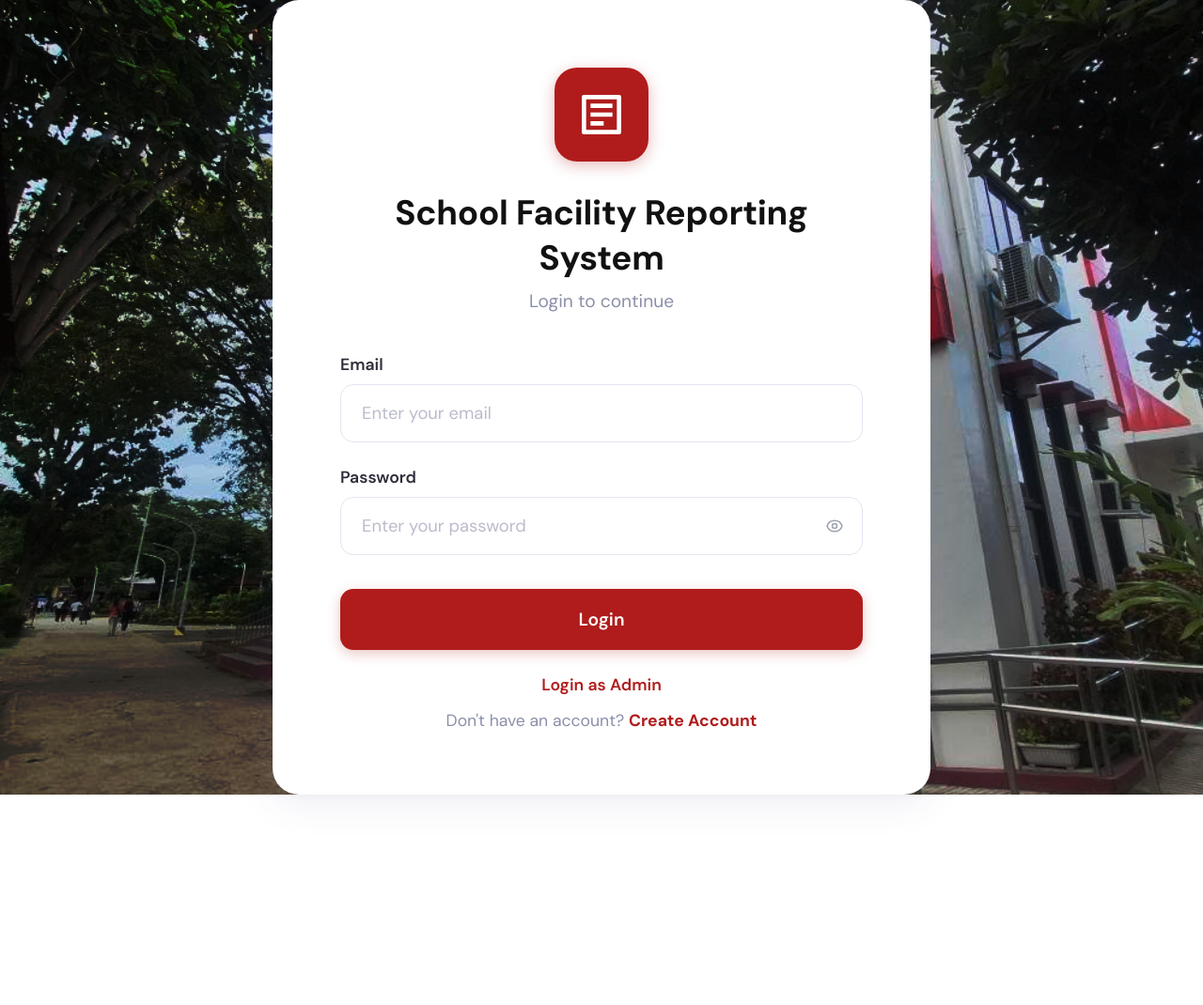
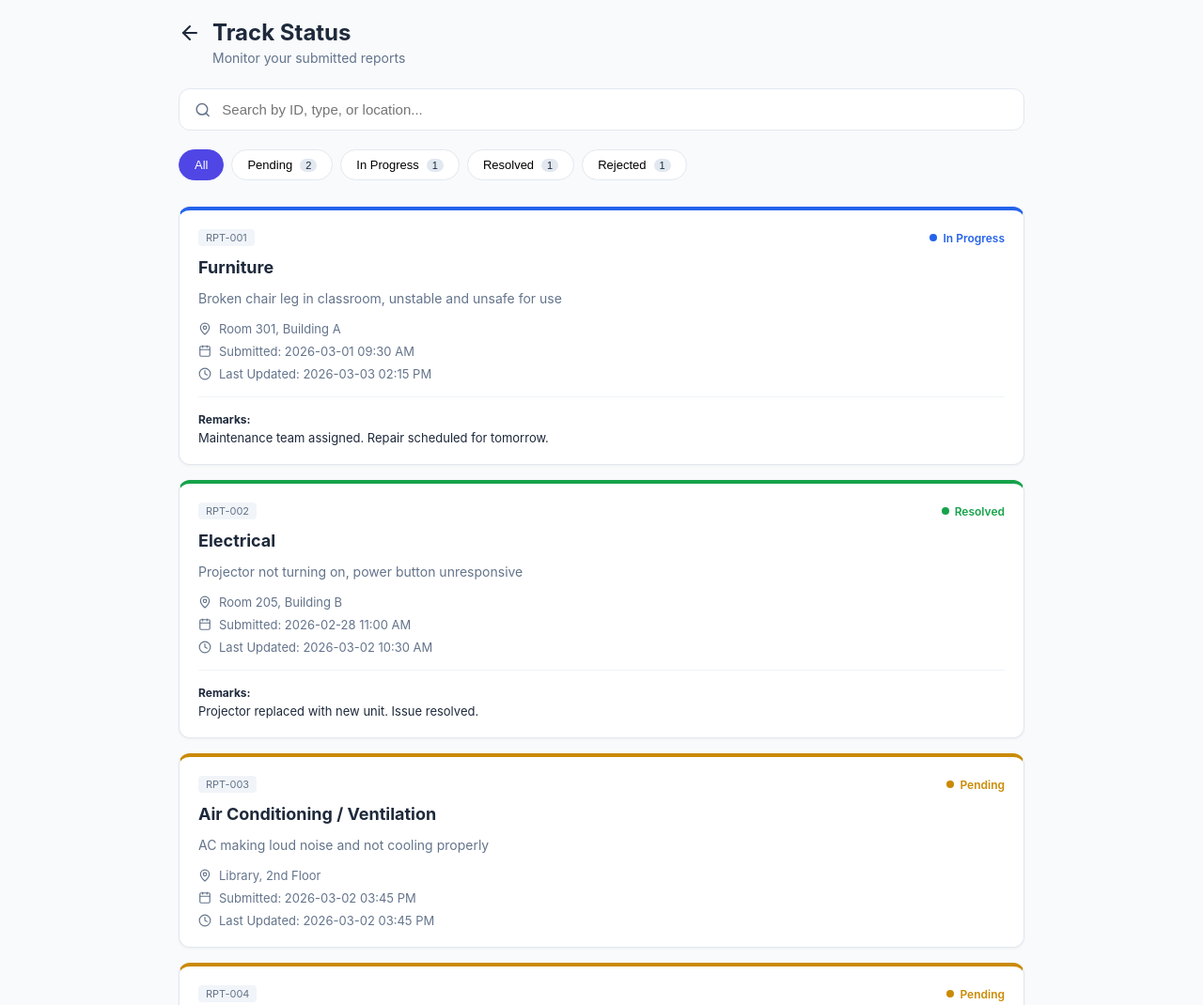
Before and after one commit to Mauve-505/School-Facility-Reporting-System, a plain HTML site: page index.html in a window 1280 px wide. Shown: the top 1070 px of the page at 94% size. Before the commit the page ends 846 px from the top, so only its background shows below. Drawn offline with nearby package versions, Linux system fonts and the light colour scheme.

Commit message:
Add files via upload

```diff
--- a/index.html
+++ b/index.html
@@ -3,47 +3,129 @@
 <head>
     <meta charset="UTF-8">
     <meta name="viewport" content="width=device-width, initial-scale=1.0">
-<title>School Facility Reporting System</title>
+    <title>Track Status Dashboard</title>
     <link rel="stylesheet" href="style.css">
+    <script src="https://unpkg.com/lucide@latest"></script>
 </head>
 <body>
-<div class="card">
-  <div class="icon-wrap">
-    <svg viewBox="0 0 24 24" xmlns="http://www.w3.org/2000/svg">
-      <path d="M4 3h16a1 1 0 0 1 1 1v16a1 1 0 0 1-1 1H4a1 1 0 0 1-1-1V4a1 1 0 0 1 1-1zm1 2v14h14V5H5zm2 2h10v2H7V7zm0 4h10v2H7v-2zm0 4h6v2H7v-2z"/>
-    </svg>
+
+<div class="container">
+    <header>
+        <div class="header-nav">
+            <i data-lucide="arrow-left" class="back-icon"></i>
+            <h1>Track Status</h1>
         </div>
-  <h1>School Facility Reporting System</h1>
-  <p class="subtitle">Login to continue</p>
+        <p>Monitor your submitted reports</p>
+    </header>
 
-  <div class="form">
-    <div class="field">
-      <label for="email">Email</label>
-      <input type="email" id="email" placeholder="Enter your email">
+    <div class="search-container">
+        <i data-lucide="search" class="icon-muted"></i>
+        <input type="text" id="searchInput" placeholder="Search by ID, type, or location...">
     </div>
-    <div class="field">
-      <label for="password">Password</label>
-      <div class="password-wrap">
-        <input type="password" id="password" placeholder="Enter your password">
-        <button class="eye-btn" onclick="togglePassword()" type="button" aria-label="Toggle password visibility">
-          <svg id="eye-icon" xmlns="http://www.w3.org/2000/svg" width="20" height="20" fill="none" viewBox="0 0 24 24" stroke="currentColor" stroke-width="1.8">
-            <path stroke-linecap="round" stroke-linejoin="round" d="M15 12a3 3 0 11-6 0 3 3 0 016 0z"/>
-            <path stroke-linecap="round" stroke-linejoin="round" d="M2.458 12C3.732 7.943 7.523 5 12 5c4.477 0 8.268 2.943 9.542 7-1.274 4.057-5.065 7-9.542 7-4.477 0-8.268-2.943-9.542-7z"/>
-          </svg>
-        </button>
+
+    <div class="filters" id="filterContainer">
+        <button class="filter-chip active" data-filter="all">All</button>
+        <button class="filter-chip" data-filter="pending">Pending</button>
+        <button class="filter-chip" data-filter="in-progress">In Progress</button>
+        <button class="filter-chip" data-filter="resolved">Resolved</button>
+        <button class="filter-chip" data-filter="rejected">Rejected</button>
     </div>
+
+    <div id="cardList">
+        <div class="card card-blue" data-status="in-progress">
+            <div class="card-content">
+                <div class="card-header">
+                    <span class="id-badge">RPT-001</span>
+                    <span class="status-label status-blue"><span class="dot"></span> In Progress</span>
                 </div>
-    <button class="login-btn" type="button">Login</button>
-    <a class="admin-link">Login as Admin</a>
-    <p class="create-account">Don't have an account? <a href="register/register.html">Create Account</a></p>
+                <h2>Furniture</h2>
+                <p class="description">Broken chair leg in classroom, unstable and unsafe for use</p>
+                <div class="details">
+                    <div class="detail-item"><i data-lucide="map-pin"></i> Room 301, Building A</div>
+                    <div class="detail-item"><i data-lucide="calendar"></i> Submitted: 2026-03-01 09:30 AM</div>
+                    <div class="detail-item"><i data-lucide="clock"></i> Last Updated: 2026-03-03 02:15 PM</div>
+                </div>
+                <div class="remarks-box">
+                    <strong>Remarks:</strong>
+                    <p>Maintenance team assigned. Repair scheduled for tomorrow.</p>
+                </div>
             </div>
         </div>
 
-<script>
-  function togglePassword() {
-    const input = document.getElementById('password');
-    input.type = input.type === 'password' ? 'text' : 'password';
-  }
-</script>
+        <div class="card card-green" data-status="resolved">
+            <div class="card-content">
+                <div class="card-header">
+                    <span class="id-badge">RPT-002</span>
+                    <span class="status-label status-green"><span class="dot"></span> Resolved</span>
+                </div>
+                <h2>Electrical</h2>
+                <p class="description">Projector not turning on, power button unresponsive</p>
+                <div class="details">
+                    <div class="detail-item"><i data-lucide="map-pin"></i> Room 205, Building B</div>
+                    <div class="detail-item"><i data-lucide="calendar"></i> Submitted: 2026-02-28 11:00 AM</div>
+                    <div class="detail-item"><i data-lucide="clock"></i> Last Updated: 2026-03-02 10:30 AM</div>
+                </div>
+                <div class="remarks-box">
+                    <strong>Remarks:</strong>
+                    <p>Projector replaced with new unit. Issue resolved.</p>
+                </div>
+            </div>
+        </div>
+
+        <div class="card card-yellow" data-status="pending">
+            <div class="card-content">
+                <div class="card-header">
+                    <span class="id-badge">RPT-003</span>
+                    <span class="status-label status-yellow"><span class="dot"></span> Pending</span>
+                </div>
+                <h2>Air Conditioning / Ventilation</h2>
+                <p class="description">AC making loud noise and not cooling properly</p>
+                <div class="details">
+                    <div class="detail-item"><i data-lucide="map-pin"></i> Library, 2nd Floor</div>
+                    <div class="detail-item"><i data-lucide="calendar"></i> Submitted: 2026-03-02 03:45 PM</div>
+                    <div class="detail-item"><i data-lucide="clock"></i> Last Updated: 2026-03-02 03:45 PM</div>
+                </div>
+            </div>
+        </div>
+
+        <div class="card card-yellow" data-status="pending">
+            <div class="card-content">
+                <div class="card-header">
+                    <span class="id-badge">RPT-004</span>
+                    <span class="status-label status-yellow"><span class="dot"></span> Pending</span>
+                </div>
+                <h2>ICT / Equipment</h2>
+                <p class="description">Computer monitor flickering, possibly hardware issue</p>
+                <div class="details">
+                    <div class="detail-item"><i data-lucide="map-pin"></i> Computer Lab 1</div>
+                    <div class="detail-item"><i data-lucide="calendar"></i> Submitted: 2026-03-04 08:20 AM</div>
+                    <div class="detail-item"><i data-lucide="clock"></i> Last Updated: 2026-03-04 08:20 AM</div>
+                </div>
+            </div>
+        </div>
+
+        <div class="card card-red" data-status="rejected">
+            <div class="card-content">
+                <div class="card-header">
+                    <span class="id-badge">RPT-005</span>
+                    <span class="status-label status-red"><span class="dot"></span> Rejected</span>
+                </div>
+                <h2>Restroom / Sanitation</h2>
+                <p class="description">Toilet not flushing properly, water leaking</p>
+                <div class="details">
+                    <div class="detail-item"><i data-lucide="map-pin"></i> 3rd Floor Restroom, Building C</div>
+                    <div class="detail-item"><i data-lucide="calendar"></i> Submitted: 2026-02-25 01:15 PM</div>
+                    <div class="detail-item"><i data-lucide="clock"></i> Last Updated: 2026-02-26 09:00 AM</div>
+                </div>
+                <div class="remarks-box">
+                    <strong>Remarks:</strong>
+                    <p>Duplicate report. Already being addressed under RPT-002.</p>
+                </div>
+            </div>
+        </div>
+    </div>
+</div>
+
+<script src="script.js"></script>
 </body>
 </html>
--- /dev/null
+++ b/script.js
@@ -0,0 +1,49 @@
+document.addEventListener('DOMContentLoaded', () => {
+    lucide.createIcons();
+
+    const filterButtons = document.querySelectorAll('.filter-chip');
+    const cards = document.querySelectorAll('.card');
+    const searchInput = document.getElementById('searchInput');
+
+    const updateCounters = () => {
+        filterButtons.forEach(button => {
+            const filter = button.getAttribute('data-filter');
+            if (filter === 'all') return;
+
+            const count = document.querySelectorAll(`.card[data-status="${filter}"]`).length;
+            const label = filter.split('-').map(w => w.charAt(0).toUpperCase() + w.slice(1)).join(' ');
+
+            if (count > 0) {
+                button.innerHTML = `${label} <span class="count-badge">${count}</span>`;
+            } else {
+                button.innerHTML = label;
+            }
+        });
+    };
+
+    updateCounters();
+
+    const applyFilters = () => {
+        const query = searchInput.value.toLowerCase();
+        const activeFilter = document.querySelector('.filter-chip.active').getAttribute('data-filter');
+
+        cards.forEach(card => {
+            const status = card.getAttribute('data-status');
+            const content = card.innerText.toLowerCase();
+            const matchesSearch = content.includes(query);
+            const matchesFilter = (activeFilter === 'all' || status === activeFilter);
+
+            card.classList.toggle('hidden', !(matchesSearch && matchesFilter));
+        });
+    };
+
+    searchInput.addEventListener('input', applyFilters);
+
+    filterButtons.forEach(button => {
+        button.addEventListener('click', () => {
+            filterButtons.forEach(btn => btn.classList.remove('active'));
+            button.classList.add('active');
+            applyFilters();
+        });
+    });
+});
--- a/style.css
+++ b/style.css
@@ -1,213 +1,223 @@
-@import url('https://fonts.googleapis.com/css2?family=DM+Sans:wght@400;500;600;700&display=swap');
-
-*, *::before, *::after { box-sizing: border-box; margin: 0; padding: 0; }
+:root {
+    --bg-main: #f8fafc;
+    --card-bg: #ffffff;
+    --text-dark: #1e293b;
+    --text-muted: #64748b;
+    --border-light: #e2e8f0;
+    --primary: #4f46e5;
+    --blue: #2563eb;
+    --green: #16a34a;
+    --yellow: #ca8a04;
+    --red: #dc2626;
+}
 
 body {
-  font-family: 'DM Sans', sans-serif;
-  background-image: linear-gradient(135deg, rgba(0, 0, 0, 0.82) 0%, rgba(22, 22, 22, 0.72) 45%, rgba(56, 56, 56, 0.62) 100%), url('img/bg.jpg');
-  background-position: center;
-  background-size: cover;
-  background-repeat: no-repeat;
-  background-blend-mode: overlay;
-  min-height: 100vh;
-  display: flex;
-  align-items: center;
-  justify-content: center;
+    background-color: var(--bg-main);
+    color: var(--text-dark);
+    font-family: -apple-system, BlinkMacSystemFont, "Segoe UI", Roboto, sans-serif;
+    margin: 0;
+    padding: 20px;
+    display: flex;
+    justify-content: center;
+}
+
+.container {
+    width: 100%;
+    max-width: 900px;
+}
+
+header {
+    margin-bottom: 24px;
+}
+
+.header-nav {
+    display: flex;
+    align-items: center;
+    gap: 12px;
+}
+
+.back-icon {
+    width: 24px;
+    height: 24px;
+    cursor: pointer;
+}
+
+header h1 {
+    margin: 0;
+    font-size: 24px;
+    font-weight: 700;
+}
+
+header p {
+    margin: 4px 0 0 36px;
+    color: var(--text-muted);
+    font-size: 14px;
+}
+
+.search-container {
+    background: var(--card-bg);
+    border: 1px solid var(--border-light);
+    border-radius: 12px;
+    padding: 12px 16px;
+    display: flex;
+    align-items: center;
+    gap: 10px;
+    margin-bottom: 20px;
+}
+
+.icon-muted {
+    width: 18px;
+    height: 18px;
+    color: var(--text-muted);
+}
+
+.search-container input {
+    border: none;
+    outline: none;
+    width: 100%;
+    font-size: 15px;
+}
+
+.filters {
+    display: flex;
+    gap: 8px;
+    margin-bottom: 24px;
+    overflow-x: auto;
+    padding-bottom: 4px;
+}
+
+.filter-chip {
+    padding: 8px 16px;
+    border-radius: 20px;
+    border: 1px solid var(--border-light);
+    background: var(--card-bg);
+    font-size: 13px;
+    font-weight: 500;
+    cursor: pointer;
+    white-space: nowrap;
+    display: flex;
+    align-items: center;
+}
+
+.filter-chip.active {
+    background: var(--primary);
+    color: white;
+    border-color: var(--primary);
+}
+
+.count-badge {
+    background: #e2e8f0;
+    color: var(--text-dark);
+    padding: 1px 6px;
+    border-radius: 10px;
+    margin-left: 8px;
+    font-size: 11px;
+}
+
+.filter-chip.active .count-badge {
+    background: rgba(255, 255, 255, 0.2);
+    color: white;
 }
 
 .card {
-  background: #fff;
-  border-radius: 28px;
-  padding: 72px 72px 68px;
-  width: 100%;
-  max-width: 700px;
-  box-shadow: 0 8px 40px rgba(80, 80, 160, 0.10), 0 2px 8px rgba(0,0,0,0.04);
-  display: flex;
-  flex-direction: column;
-  align-items: center;
-  animation: fadeUp 0.5s cubic-bezier(.22,.68,0,1.2) both;
+    background: var(--card-bg);
+    border-radius: 12px;
+    border: 1px solid var(--border-light);
+    margin-bottom: 16px;
+    overflow: hidden;
+    box-shadow: 0 1px 3px rgba(0,0,0,0.05);
 }
 
-@keyframes fadeUp {
-  from { opacity: 0; transform: translateY(24px); }
-  to   { opacity: 1; transform: translateY(0); }
+.card-blue { border-top: 4px solid var(--blue); }
+.card-green { border-top: 4px solid var(--green); }
+.card-yellow { border-top: 4px solid var(--yellow); }
+.card-red { border-top: 4px solid var(--red); }
+
+.hidden { display: none !important; }
+
+.card-content {
+    padding: 20px;
 }
 
-.icon-wrap {
-  width: 100px;
-  height: 100px;
-  border-radius: 24px;
-  background: #b01c1c;
-  display: flex;
-  align-items: center;
-  justify-content: center;
-  margin-bottom: 30px;
-  box-shadow: 0 4px 16px rgba(176,28,28,0.30);
+.card-header {
+    display: flex;
+    justify-content: space-between;
+    align-items: center;
+    margin-bottom: 12px;
 }
 
-.icon-wrap svg { width: 56px; height: 56px; fill: #fff; }
-
-h1 {
-  font-size: 2.3rem;
-  font-weight: 700;
-  color: #111;
-  letter-spacing: -0.3px;
-  text-align: center;
-  margin-bottom: 10px;
+.id-badge {
+    font-size: 11px;
+    background: #f1f5f9;
+    padding: 2px 8px;
+    border-radius: 4px;
+    color: var(--text-muted);
 }
 
-.subtitle {
-  font-size: 1.2rem;
-  color: #8b8fa8;
-  margin-bottom: 44px;
+.status-label {
+    font-size: 12px;
+    font-weight: 600;
+    display: flex;
+    align-items: center;
+    gap: 6px;
 }
 
-.form { width: 100%; }
-
-.field { margin-bottom: 26px; }
-
-label {
-  display: block;
-  font-size: 1.1rem;
-  font-weight: 600;
-  color: #2d2d3a;
-  margin-bottom: 10px;
+.dot {
+    width: 8px;
+    height: 8px;
+    border-radius: 50%;
+    display: inline-block;
 }
 
-input {
-  width: 100%;
-  padding: 18px 22px;
-  border: 1.5px solid #e2e5ef;
-  border-radius: 14px;
-  font-size: 1.15rem;
-  font-family: inherit;
-  color: #222;
-  background: #fff;
-  outline: none;
-  transition: border-color 0.2s, box-shadow 0.2s;
+.status-blue { color: var(--blue); } .status-blue .dot { background: var(--blue); }
+.status-green { color: var(--green); } .status-green .dot { background: var(--green); }
+.status-yellow { color: var(--yellow); } .status-yellow .dot { background: var(--yellow); }
+.status-red { color: var(--red); } .status-red .dot { background: var(--red); }
+
+h2 {
+    margin: 0 0 8px 0;
+    font-size: 18px;
 }
 
-input::placeholder { color: #bbbccc; }
-
-input:focus {
-  border-color: #b01c1c;
-  box-shadow: 0 0 0 4px rgba(176,28,28,0.10);
+.description {
+    color: var(--text-muted);
+    font-size: 14px;
+    margin-bottom: 16px;
 }
 
-.password-wrap { position: relative; }
-
-.password-wrap input { padding-right: 60px; }
-
-.eye-btn {
-  position: absolute;
-  right: 20px;
-  top: 50%;
-  transform: translateY(-50%);
-  background: none;
-  border: none;
-  cursor: pointer;
-  color: #9ca3af;
-  display: flex;
-  align-items: center;
-  padding: 0;
-  transition: color 0.2s;
+.details {
+    display: flex;
+    flex-direction: column;
+    gap: 8px;
 }
 
-.eye-btn:hover { color: #b01c1c; }
-
-.login-btn {
-  width: 100%;
-  padding: 20px;
-  border: none;
-  border-radius: 14px;
-  background: #b01c1c;
-  color: #fff;
-  font-size: 1.2rem;
-  font-weight: 600;
-  font-family: inherit;
-  cursor: pointer;
-  margin-top: 10px;
-  transition: background 0.2s, transform 0.1s, box-shadow 0.2s;
-  box-shadow: 0 4px 14px rgba(176,28,28,0.25);
+.detail-item {
+    display: flex;
+    align-items: center;
+    gap: 8px;
+    font-size: 13px;
+    color: var(--text-muted);
 }
 
-.login-btn:hover {
-  background: #8b0e0e;
-  box-shadow: 0 6px 20px rgba(176,28,28,0.30);
+.detail-item svg {
+    width: 14px;
+    height: 14px;
 }
 
-.login-btn:active { transform: scale(0.98); }
-
-.admin-link {
-  display: block;
-  text-align: center;
-  margin-top: 26px;
-  color: #b01c1c;
-  font-weight: 600;
-  font-size: 1.1rem;
-  text-decoration: none;
-  cursor: pointer;
-  transition: color 0.2s;
+.remarks-box {
+    margin-top: 16px;
+    padding-top: 16px;
+    border-top: 1px solid #f1f5f9;
 }
 
-.admin-link:hover { color: #8b0e0e; }
-
-.create-account {
-  margin-top: 16px;
-  font-size: 1.1rem;
-  color: #8b8fa8;
-  text-align: center;
+.remarks-box strong {
+    font-size: 12px;
+    display: block;
+    margin-bottom: 4px;
 }
 
-.create-account a {
-  color: #b01c1c;
-  font-weight: 700;
-  text-decoration: none;
-  transition: color 0.2s;
+.remarks-box p {
+    margin: 0;
+    font-size: 13px;
+    color: var(--text-dark);
 }
-
-.create-account a:hover { color: #8b0e0e; }
-
-/* ── Responsive ── */
-@media (max-width: 768px) {
-  body { padding: 24px 16px; align-items: flex-start; padding-top: 40px; }
-
-  .card {
-    padding: 40px 28px 36px;
-    border-radius: 20px;
-  }
-
-  .icon-wrap { width: 72px; height: 72px; border-radius: 18px; margin-bottom: 20px; }
-  .icon-wrap svg { width: 38px; height: 38px; }
-
-  h1 { font-size: 1.5rem; margin-bottom: 6px; }
-  .subtitle { font-size: 0.95rem; margin-bottom: 28px; }
-
-  label { font-size: 0.9rem; margin-bottom: 7px; }
-
-  input {
-    padding: 13px 16px;
-    font-size: 0.95rem;
-    border-radius: 10px;
-  }
-
-  .password-wrap input { padding-right: 48px; }
-  .eye-btn { right: 14px; }
-
-  .field { margin-bottom: 18px; }
-
-  .login-btn {
-    padding: 14px;
-    font-size: 1rem;
-    border-radius: 10px;
-    margin-top: 6px;
-  }
-
-  .admin-link { font-size: 0.92rem; margin-top: 18px; }
-  .create-account { font-size: 0.92rem; margin-top: 12px; }
-}
-
-@media (max-width: 400px) {
-  .card { padding: 32px 20px 28px; }
-  h1 { font-size: 1.25rem; }
-}
```
Lines whose indentation alone changed are shown as unchanged.
